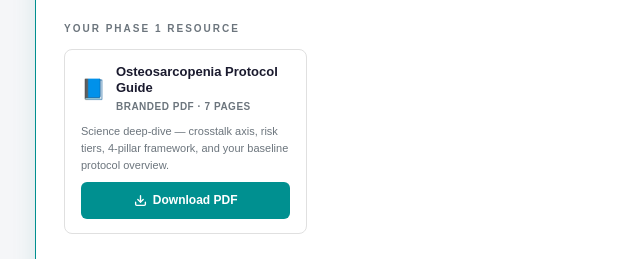
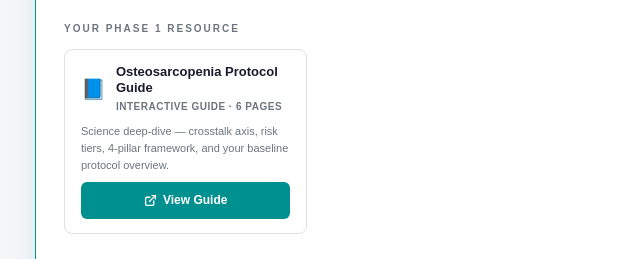
Before and after one commit to rbauer-musclemeta/osteosarcopenia-course, a plain HTML site: page index.html in a window 1280 px wide. Shown: the part 942-1201 px from the top of the page, 199-839 px from the left. Drawn offline with Linux system fonts and the light colour scheme.

Commit message:
Update asset type and download link for guide

```diff
--- a/index.html
+++ b/index.html
@@ -230,13 +230,13 @@
             <div class="asset-icon">📘</div>
             <div>
               <div class="asset-name">Osteosarcopenia Protocol Guide</div>
-              <div class="asset-type">Branded PDF · 7 pages</div>
+              <div class="asset-type">Interactive Guide · 6 pages</div>
             </div>
           </div>
           <div class="asset-desc">Science deep-dive — crosstalk axis, risk tiers, 4-pillar framework, and your baseline protocol overview.</div>
-          <a class="asset-download" href="assets/Osteosarcopenia-Protocol-Guide.pdf" download>
-            <svg width="13" height="13" viewBox="0 0 24 24" fill="none" stroke="currentColor" stroke-width="2.5" stroke-linecap="round" stroke-linejoin="round"><path d="M21 15v4a2 2 0 0 1-2 2H5a2 2 0 0 1-2-2v-4"/><polyline points="7 10 12 15 17 10"/><line x1="12" y1="15" x2="12" y2="3"/></svg>
-            Download PDF
+          <a class="asset-download" href="assets/osteosarcopenia-protocol-guide.html" target="_blank" rel="noopener">
+            <svg width="13" height="13" viewBox="0 0 24 24" fill="none" stroke="currentColor" stroke-width="2.5" stroke-linecap="round" stroke-linejoin="round"><path d="M18 13v6a2 2 0 0 1-2 2H5a2 2 0 0 1-2-2V8a2 2 0 0 1 2-2h6"/><polyline points="15 3 21 3 21 9"/><line x1="10" y1="14" x2="21" y2="3"/></svg>
+            View Guide
           </a>
         </div>
       </div>
```
